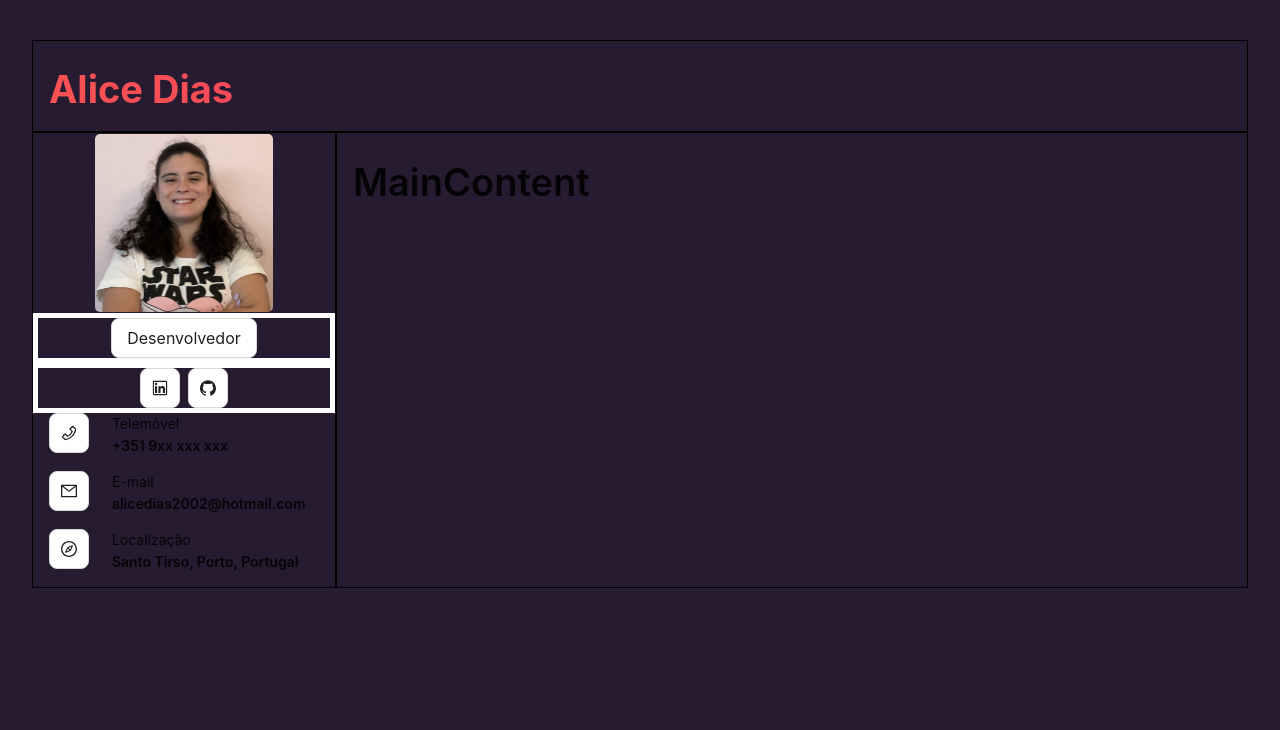
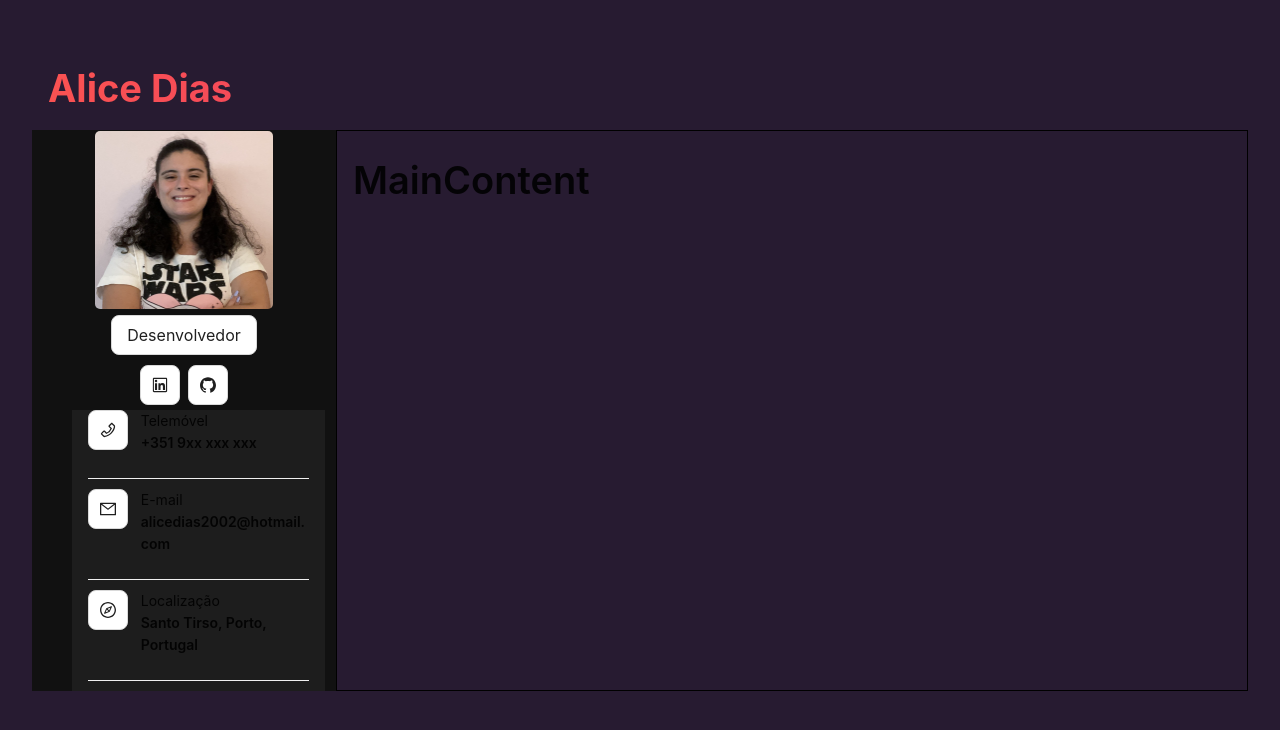
Before and after one commit to heyliceeee/cv_v2, a React (Create React App) app in the folder cv/: page / in a window 1280 px wide. Shown: the top 730 px of the page. Built offline with nearby package versions, Linux system fonts and the light colour scheme.

Commit message:
💄 feat: Estilizaçao CSS do sidebar

```diff
--- a/cv/src/App.js
+++ b/cv/src/App.js
@@ -1,5 +1,7 @@
 import React from 'react';
 import { Typography, Col, Row } from 'antd';
+
+import './styles/Sidebar.css'
 
 import Sidebar from './components/Sidebar';
 import MainContent from './components/MainContent';
@@ -11,13 +13,13 @@ const App = () => {
   return (
     <div id="portfolio" style={{margin: '40px'}}>
       <Row gutter={{xs: 8, sm: 16, md: 24, lg: 32}}>
-        <Col className='gutter-row' span={24} style={{border: '1px solid #000' }}>
+        <Col className='gutter-row' span={24}>
           <Title className='ant-typography-title' style={{fontWeight: 'bold'}}>Alice Dias</Title>
         </Col>
       </Row>
 
       <Row gutter={{xs: 8, sm: 16, md: 24, lg: 32}}>
-        <Col className='gutter-row' span={6} style={{ border: '1px solid #000' }}>
+        <Col className='sidebar' span={6}>
           <Sidebar/>
         </Col>
 
--- a/cv/src/components/Sidebar.js
+++ b/cv/src/components/Sidebar.js
@@ -1,6 +1,8 @@
 import React from 'react';
 
 import { Avatar, Col, Row, Button } from 'antd';
+
+import '../styles/sidebar/Information.css';
 
 import PhotoProfile from '../img/profile.jpg';
 import SocialNetwork from '../components/sidebar/SocialNetwork';
@@ -9,7 +11,7 @@ import Information from '../components/sidebar/Information';
 const Sidebar = () => {
 
   return (
-    <div id='sidebar' style={{backgroundColor: '#'}}>
+    <div id='sidebar'>
         <Row gutter={{xs: 8, sm: 16, md: 24, lg: 32}}>
             <Col className='gutter-row' span={24} align="center">
                 <Avatar shape="square" size={{ xs: 124, sm: 132, md: 140, lg: 164, xl: 180, xxl: 200 }} src={PhotoProfile}/>
@@ -17,19 +19,19 @@ const Sidebar = () => {
         </Row>
 
         <Row gutter={{xs: 8, sm: 16, md: 24, lg: 32}}>
-            <Col className='gutter-row' span={24} align="center" style={{border: '5px solid #FFF' }}>
+            <Col className='gutter-row' span={24} align="center" style={{border: '5px solid #111' }}>
                 <Button size='large'>Desenvolvedor</Button>
             </Col>
         </Row>
 
         <Row gutter={{xs: 8, sm: 16, md: 24, lg: 32}}>
-            <Col className='gutter-row' span={24} align="center" style={{border: '5px solid #FFF' }}>
+            <Col className='gutter-row' span={24} align="center" style={{border: '5px solid #111' }}>
                 <SocialNetwork />
             </Col>
         </Row>
 
         <Row gutter={{xs: 8, sm: 16, md: 24, lg: 32}}>
-            <Col className='gutter-row' span={24} align="center">
+            <Col className='information' span={20} align="center" style={{marginLeft: '40px'}}>
                 <Information />
             </Col>
         </Row>
--- a/cv/src/components/sidebar/Information.js
+++ b/cv/src/components/sidebar/Information.js
@@ -1,6 +1,8 @@
 import React from 'react'
 
-import { Typography, Col, Row, Button } from 'antd';
+import '../../styles/sidebar/Information.css';
+
+import { Typography, Col, Row, Button, Divider } from 'antd';
 import { PhoneOutlined, MailOutlined, CompassOutlined } from '@ant-design/icons';
 
 
@@ -20,6 +22,8 @@ const Information = () => {
             </Col>
         </Row>
 
+        <Divider style={{ margin: '10px 0', backgroundColor: '#FFF' }}/>
+
         <Row gutter={{xs: 8, sm: 16, md: 24, lg: 32}} justify="center">
             <Col className='gutter-row' span={5} align="center">
                 <Button size='large' icon={<MailOutlined />}/>
@@ -31,6 +35,8 @@ const Information = () => {
             </Col>
         </Row>
 
+        <Divider style={{ margin: '10px 0' , backgroundColor: '#FFF' }}/>
+
         <Row gutter={{xs: 8, sm: 16, md: 24, lg: 32}} justify="center">
             <Col className='gutter-row' span={5} align="center">
                 <Button size='large' icon={<CompassOutlined />}/>
@@ -41,6 +47,8 @@ const Information = () => {
                 <Paragraph strong>Santo Tirso, Porto, Portugal</Paragraph>
             </Col>
         </Row>
+
+        <Divider style={{ margin: '10px 0' , backgroundColor: '#FFF' }}/>
     </>
   )
 }
--- /dev/null
+++ b/cv/src/styles/Sidebar.css
@@ -0,0 +1,3 @@
+.sidebar {
+    background-color: #111;
+}
--- /dev/null
+++ b/cv/src/styles/sidebar/Information.css
@@ -0,0 +1,3 @@
+.information {
+    background-color: #1d1d1d;
+}
```
Also changed, not shown: cv/src/App.css (line endings or trailing spaces).
